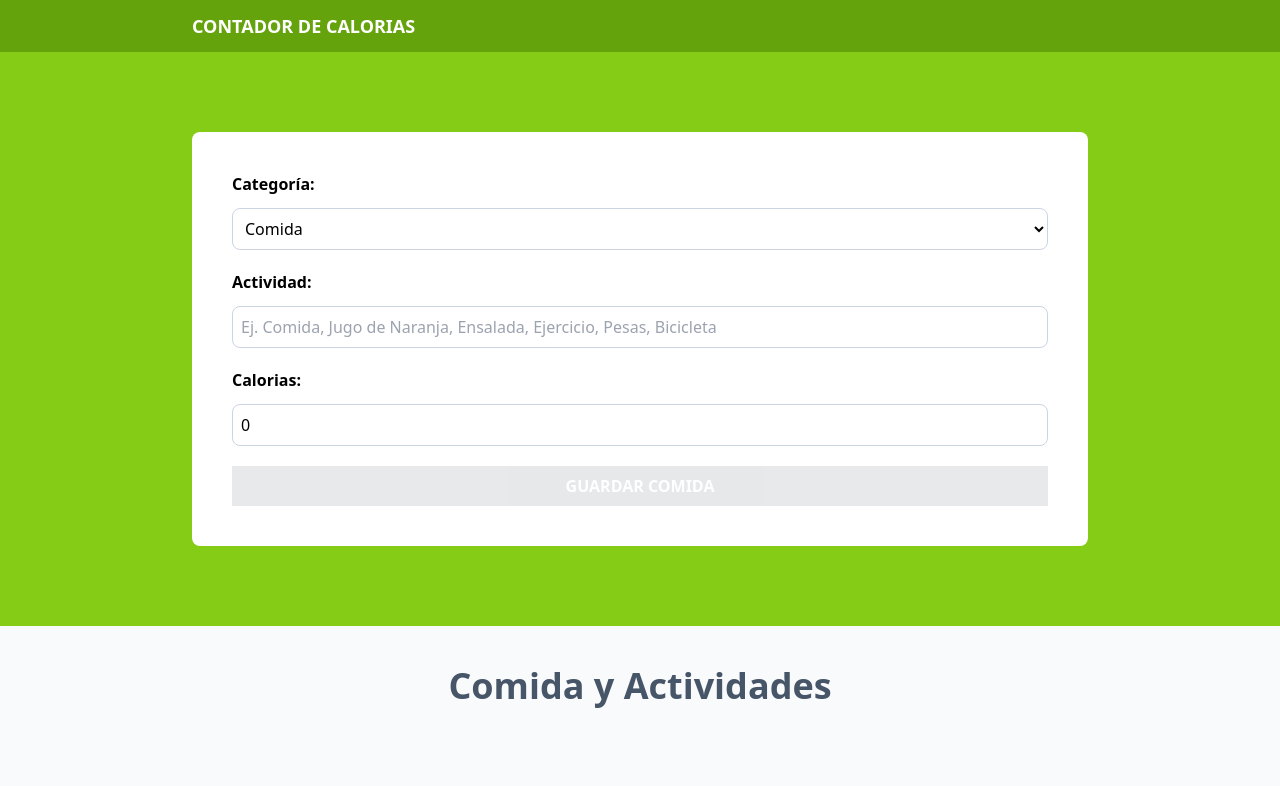
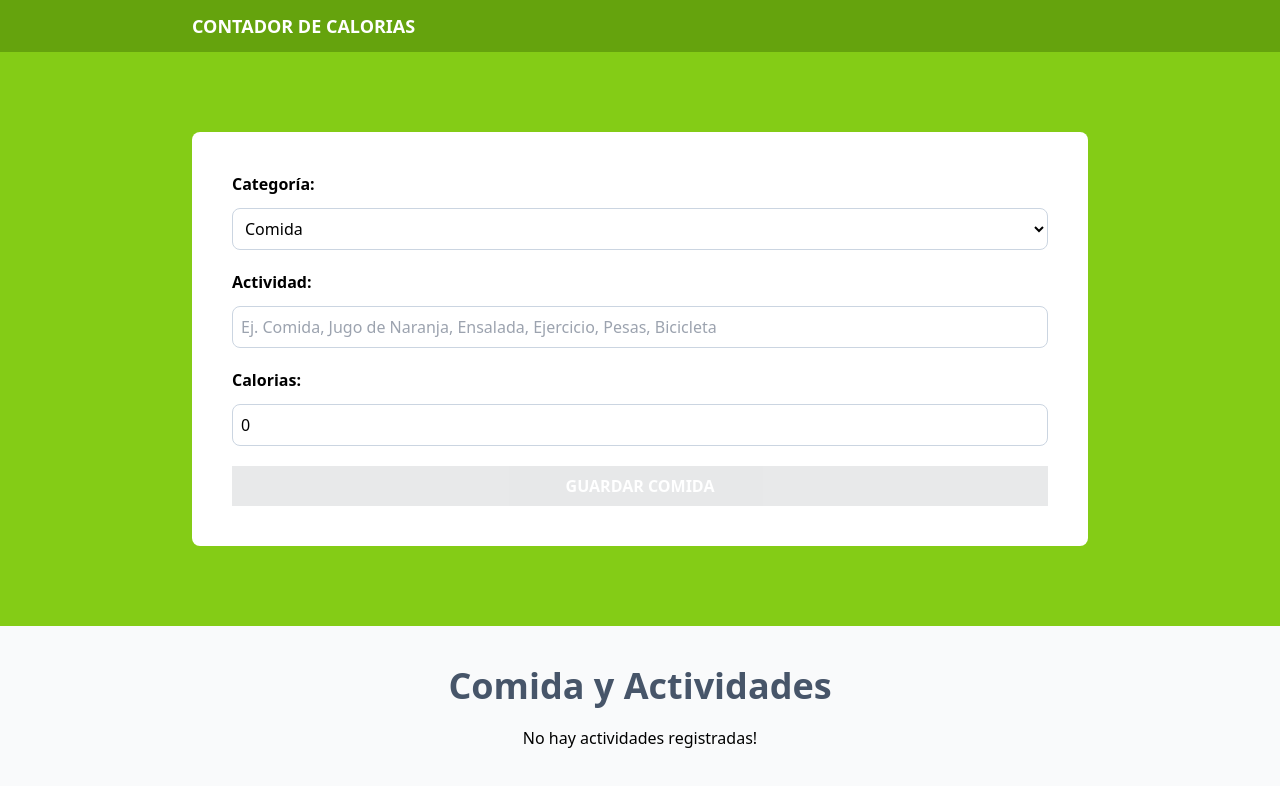
Before and after one commit to 7Fernando7/calorie-tracker, a React (Vite) app: page / in a window 1280 px wide. Shown: the top 786 px of the page. Built offline with nearby package versions, Linux system fonts and the light colour scheme.

Commit message:
Mostrando un mensaje si no hay actividades

```diff
--- a/src/componentes/ActivityList.tsx
+++ b/src/componentes/ActivityList.tsx
@@ -16,12 +16,14 @@ export default function ActivityList({activities, dispatch} : ActivityListProps)
             categories.map( cat => cat.id === category ? cat.name : '' )
     , [])
 
+    const isEmptyActivities = useMemo(() => activities.length === 0, [activities])
+
   return (
     <>
       <h2 className="text-4xl font-bold text-slate-600 text-center">Comida y Actividades</h2>
-
-        <div>
-            {activities.map((activity) => (
+                {isEmptyActivities ?
+            <p className="text-center my-5" >No hay actividades registradas!</p> :
+             activities.map((activity) => (
             <div key={activity.id} className="px-5 py-10 bg-white mt-5 flex justify-between">
 
                 <div className="space-y-2 relative">
@@ -56,7 +58,6 @@ export default function ActivityList({activities, dispatch} : ActivityListProps)
 
             </div>
             ))}
-        </div>
 
     </>
   )
```
